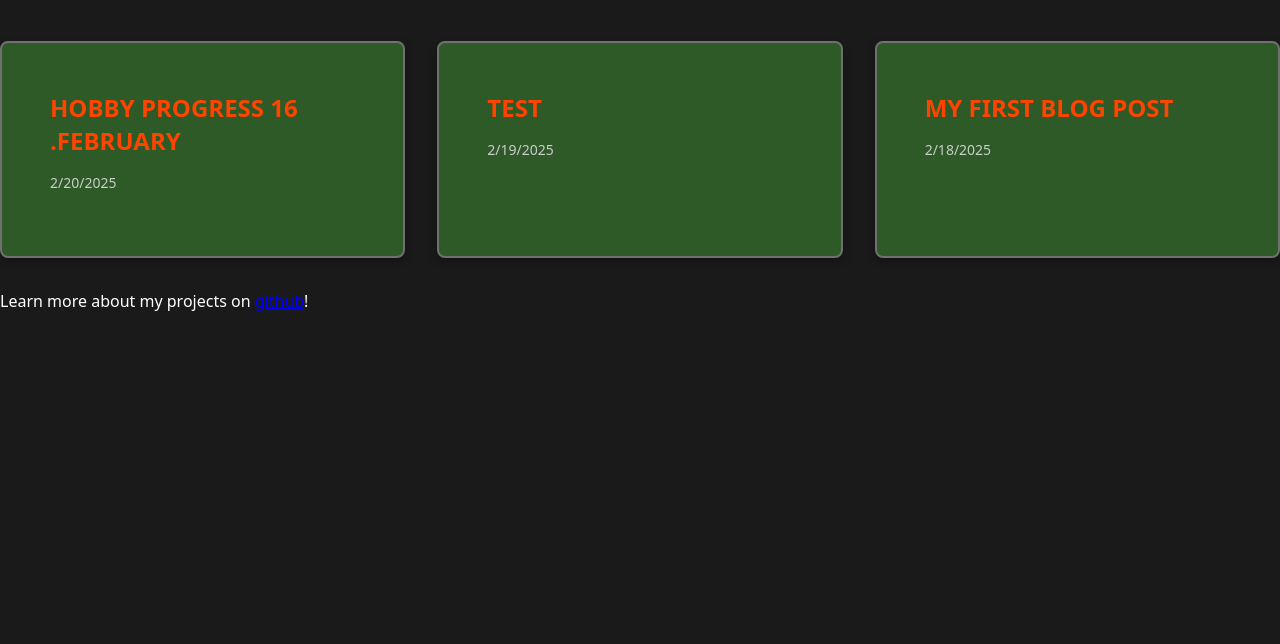
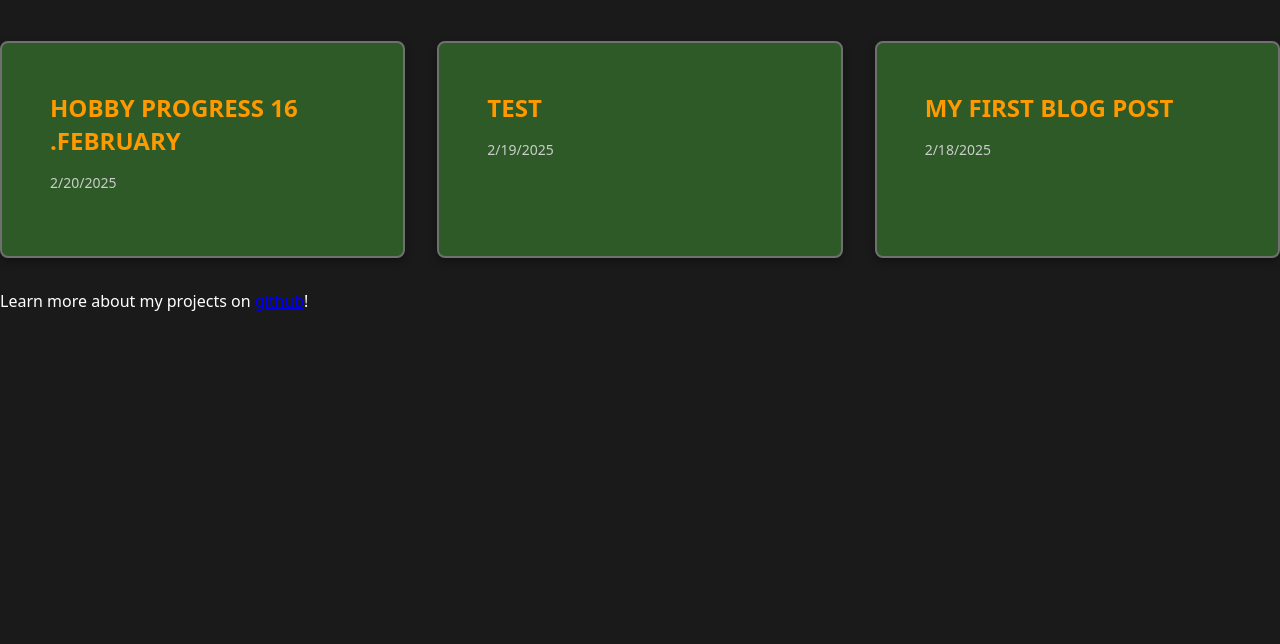
Before and after one commit to emlegend/astroblogv1, an Astro site: page / in a window 1280 px wide. Shown: the part 156-800 px from the top of the page. Built offline with nearby package versions, Linux system fonts and the light colour scheme; Astro itself is replaced by a stand-in of ours.

Commit message:
minor changes

```diff
--- a/package.json
+++ b/package.json
@@ -12,7 +12,9 @@
   },
   "dependencies": {
     "@astrojs/preact": "^4.0.4",
+    "@nanostores/persistent": "^0.10.2",
     "astro": "^1.9.2",
+    "atom": "^1.4.2",
     "preact": "^10.25.4"
   }
 }
--- a/src/styles/global.css
+++ b/src/styles/global.css
@@ -6,7 +6,7 @@
     --ork-green: #2d5a27;
     --ork-dark: #1a1a1a;
     --ork-metal: #707070;
-    --ork-accent: #ff4400;
+    --ork-accent: #ff9900;
 }
 
 * {
```
Also changed, not shown: 1 other file.
